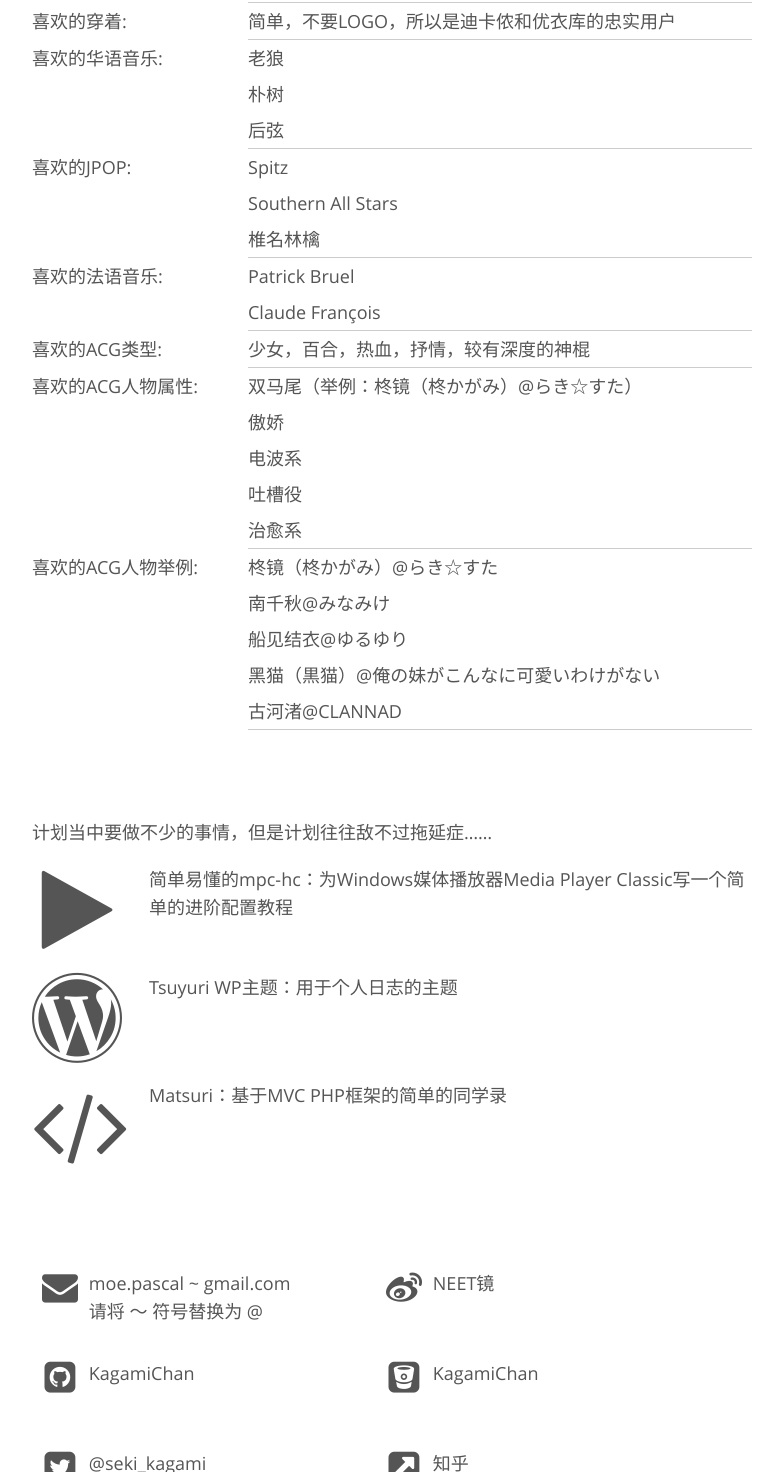
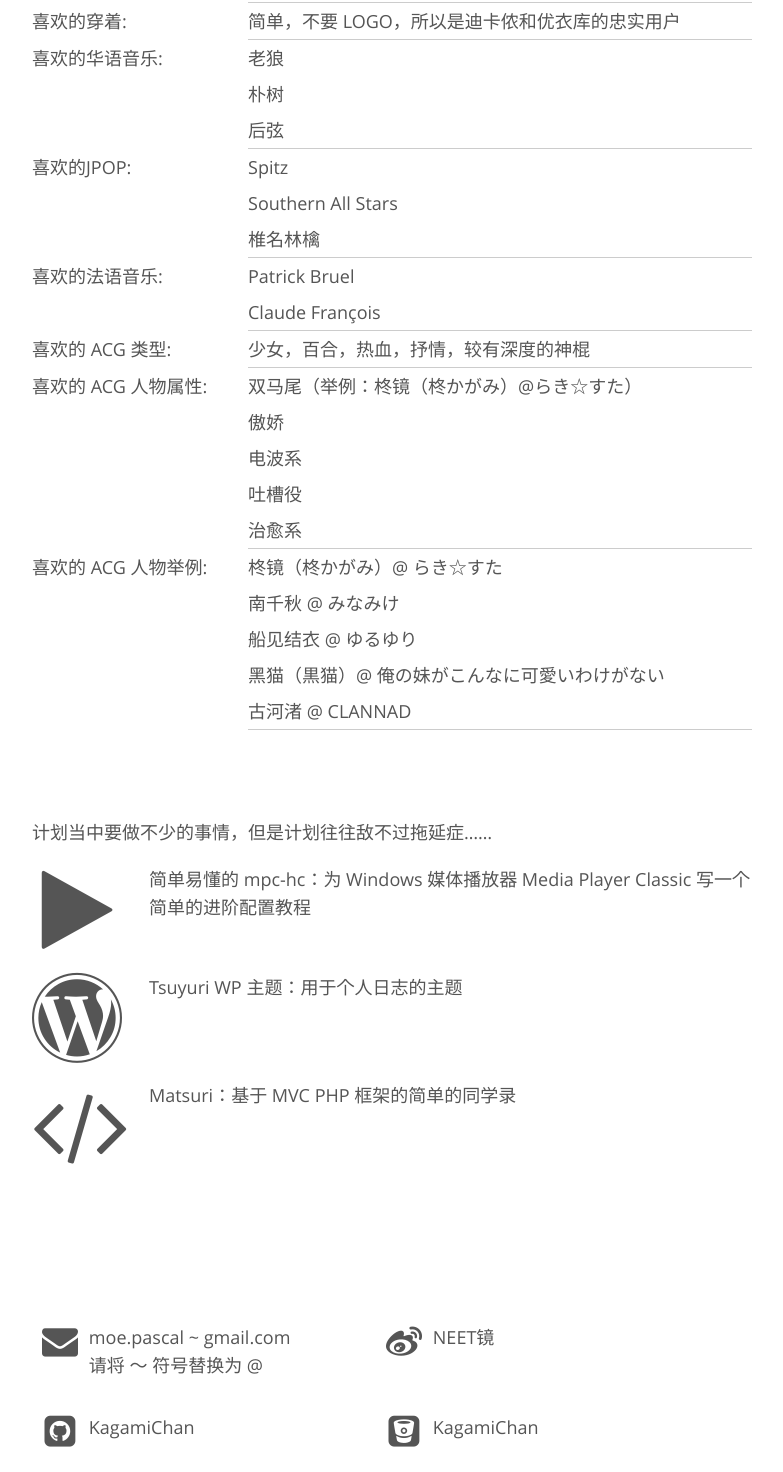
Before and after one commit to KagamiChan/kagami.moe, a plain HTML site: page index.html in a window 1280 px wide. Shown: the part 1328-2800 px from the top of the page, without its empty margins (248-1031 px from the left). Drawn offline with nearby package versions, Linux system fonts and the light colour scheme.

Commit message:
format content with 文案排版指北. add v2ex node

```diff
--- a/index.html
+++ b/index.html
@@ -47,26 +47,26 @@
 
     <h2 id='profile'>自我介绍</h2>
     <img id='gravatar' src="http://www.gravatar.com/avatar/ee681d74d6f2a082a192371cbbc85a08?s=160" alt='我的gravatar' title="我的gravatar">
-    <pr>明镜止水，雄性。网龄十几年，单身（火系魔法师）。喜欢瞎鼓捣计算机，对前端设计与平面设计感兴趣。ACG爱好者，2009年入坑，已渐成天然呆型废萌宅。除此之外还喜欢看书，尤偏爱王小波。目前已毕业，暂无工作，自宅警备员体验中。</pr>
+    <pr>明镜止水，雄性。网龄十几年，单身（火系魔法师）。喜欢瞎鼓捣计算机，对前端设计与平面设计感兴趣。ACG 爱好者，2009 年入坑，已渐成天然呆型废萌宅。除此之外还喜欢看书，尤偏爱王小波。目前已毕业，暂无工作，自宅警备员体验中。</pr>
     <prlist>
         <dt>各类ID</dt><dd>明镜止水<br>Kagamichan<br>SynP<br>小狼NT</dd>
         <dt>会的语言</dt><dd>普通话<br>白话，两种方言<br>英语，好歹六级过了<br>法语，持续还给老师中<br>日语，一直想学</dd>
         <dt>喜欢的动物</dt><dd>猫</dd>
         <dt>喜欢的食物</dt><dd>不挑剔，好吃均可</dd>
-        <dt>喜欢的穿着</dt><dd>简单，不要LOGO，所以是迪卡侬和优衣库的忠实用户</dd>
+        <dt>喜欢的穿着</dt><dd>简单，不要 LOGO，所以是迪卡侬和优衣库的忠实用户</dd>
         <dt>喜欢的华语音乐</dt><dd>老狼<br>朴树<br>后弦</dd>
         <dt>喜欢的JPOP</dt><dd>Spitz<br>Southern All Stars<br>椎名林檎</dd>
         <dt>喜欢的法语音乐</dt><dd>Patrick Bruel<br>Claude François</dd>
-        <dt>喜欢的ACG类型</dt><dd>少女，百合，热血，抒情，较有深度的神棍</dd>
-        <dt>喜欢的ACG人物属性</dt><dd>双马尾（举例：柊镜（柊かがみ）@らき☆すた）<br>傲娇<br>电波系<br>吐槽役<br>治愈系</dd>
-        <dt>喜欢的ACG人物举例</dt><dd>柊镜（柊かがみ）@らき☆すた<br>南千秋@みなみけ<br>船见结衣@ゆるゆり<br>黑猫（黒猫）@俺の妹がこんなに可愛いわけがない<br>古河渚@CLANNAD</dd>
+        <dt>喜欢的 ACG 类型</dt><dd>少女，百合，热血，抒情，较有深度的神棍</dd>
+        <dt>喜欢的 ACG 人物属性</dt><dd>双马尾（举例：柊镜（柊かがみ）@らき☆すた）<br>傲娇<br>电波系<br>吐槽役<br>治愈系</dd>
+        <dt>喜欢的 ACG 人物举例</dt><dd>柊镜（柊かがみ）@ らき☆すた<br>南千秋 @ みなみけ<br>船见结衣 @ ゆるゆり<br>黑猫（黒猫）@ 俺の妹がこんなに可愛いわけがない<br>古河渚 @ CLANNAD</dd>
     </prlist>
 
     <h2 id='activities'>兴趣活动</h2>
     <p>计划当中要做不少的事情，但是计划往往敌不过拖延症……</p>
-    <project><i class="fa fa-play fa-5x pull-left"></i>简单易懂的mpc-hc：为Windows媒体播放器Media Player Classic写一个简单的进阶配置教程</project>
-    <project><i class="fa fa-wordpress fa-5x pull-left"></i>Tsuyuri WP主题：用于个人日志的主题</project>
-    <project><i class="fa fa-code fa-5x pull-left"></i>Matsuri：基于MVC PHP框架的简单的同学录</project>
+    <project><i class="fa fa-play fa-5x pull-left"></i>简单易懂的 mpc-hc：为 Windows 媒体播放器 Media Player Classic 写一个简单的进阶配置教程</project>
+    <project><i class="fa fa-wordpress fa-5x pull-left"></i>Tsuyuri WP 主题：用于个人日志的主题</project>
+    <project><i class="fa fa-code fa-5x pull-left"></i>Matsuri：基于 MVC PHP 框架的简单的同学录</project>
 
     <h2 id='network'>社交网络</h2>
     <network>
@@ -76,10 +76,11 @@
     <node><a href="https://bb.kagami.moe"><i class="fa fa-bitbucket-square fa-2x pull-left"></i>KagamiChan</a></node>
     <node><a href="https://twitter.com/seki_kagami"><i class="fa fa-twitter-square fa-2x pull-left"></i>@seki_kagami</a></node>
     <node><a href="http://www.zhihu.com/people/kagamichan"><i class="fa fa-external-link-square  fa-2x pull-left"></i>知乎<br>明镜止水</a></node>
+    <node><a href="http://www.v2ex.com/member/seki"><i class="fa fa-external-link-square  fa-2x pull-left"></i>V2EX<br>seki</a></node>
     </network>
+
     <copyright>
-
-    2013-<script>document.write(new Date().getFullYear());</script> 鏡＠がんばらないプロジェクト/翠星製作所<br/>
+    2013-<script>document.write(new Date().getFullYear());</script> 鏡 ＠ がんばらないプロジェクト/翠星製作所<br/>
 
     </copyright>
 
--- a/style.css
+++ b/style.css
@@ -235,8 +235,23 @@ project{
 
 network{
     display: block;
-    height: 300px;
+    height: auto;
 }
+
+network:after{
+    clear: both;
+    content: "";
+    display: table;
+}
+
+node{
+    display: block;
+}
+
+node:last-child{
+    margin-bottom: 3em;
+}
+
 
 node a{
     display: block;
```
